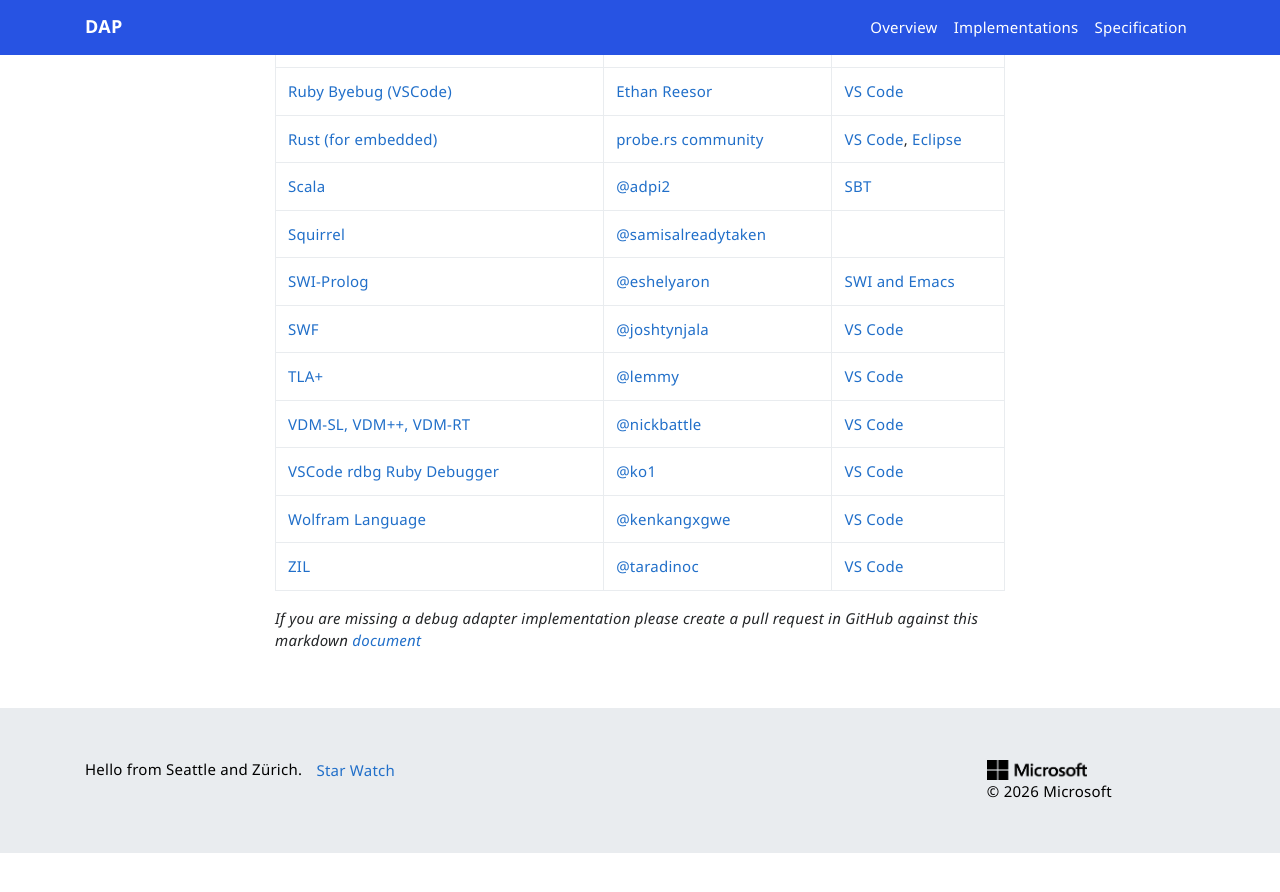
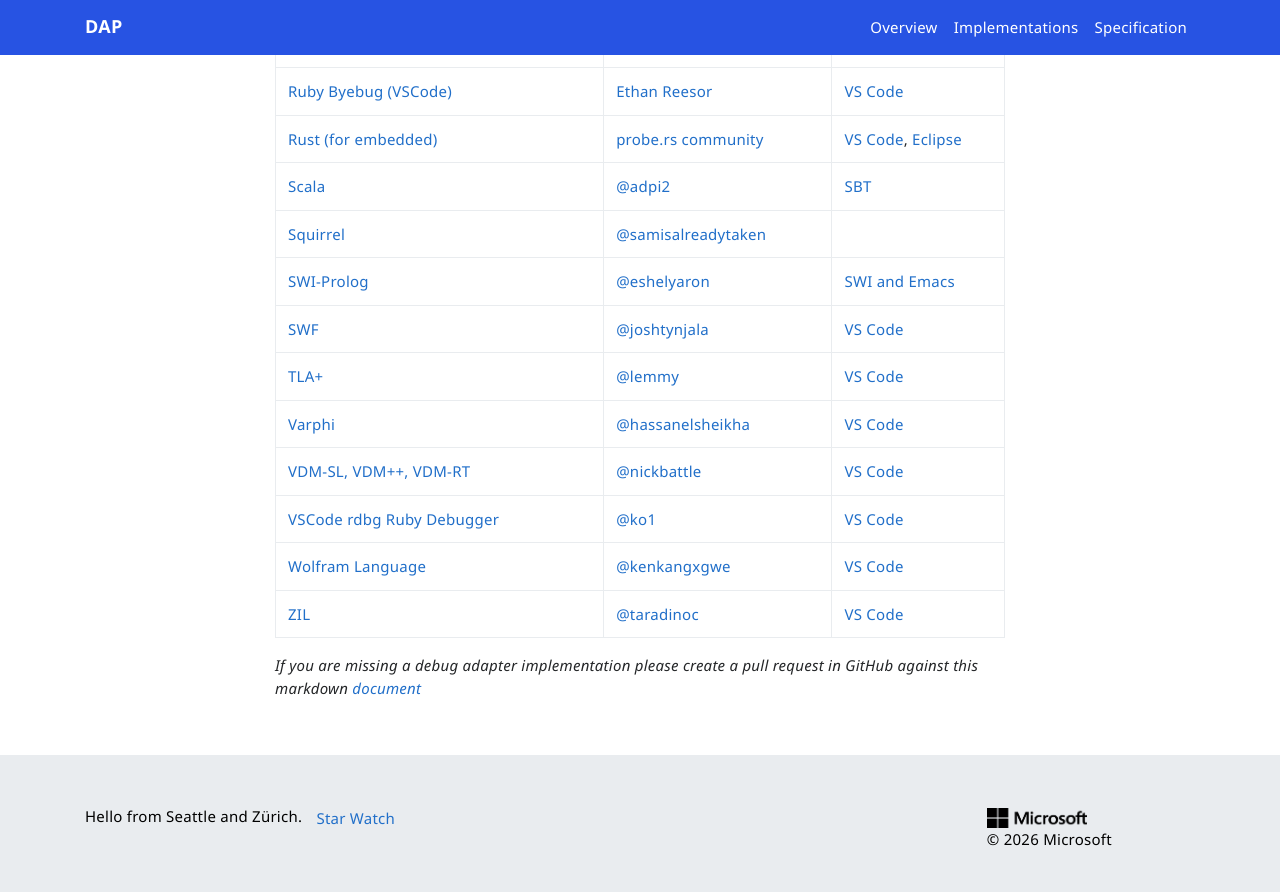
Before and after one commit to microsoft/debug-adapter-protocol, a Jekyll site: the page built from _implementors/adapters.md, in a window 1280 px wide and 900 px high, scrolled down 3767 px. Shown: the top 892 px of the window. Built offline with Jekyll 4.4.1, drawn with Linux system fonts in a browser that asks for light colours; nearby versions of some CDN libraries; comment, search, counter and statistics services are not loaded; before the commit the page ends 4620 px from its top, so only the background shows below that.

Commit message:
Add Varphi debug adapter (#586)

```diff
--- a/_implementors/adapters.md
+++ b/_implementors/adapters.md
@@ -89,6 +89,7 @@
 [SWI-Prolog](https://github.com/eshelyaron/debug_adapter)|[@eshelyaron](https://github.com/eshelyaron)|[SWI and Emacs](https://github.com/eshelyaron/debug_adapter#installation)
 [SWF](https://github.com/BowlerHatLLC/vscode-nextgenas)|[@joshtynjala](https://github.com/joshtynjala)|[VS Code](https://marketplace.visualstudio.com/items?itemName=bowlerhatllc.vscode-nextgenas)
 [TLA+](https://github.com/tlaplus/vscode-tlaplus)|[@lemmy](https://github.com/lemmy)|[VS Code](https://marketplace.visualstudio.com/items?itemName=alygin.vscode-tlaplus-nightly)
+[Varphi](https://github.com/varphi-lang/varphi-python-dap)|[@hassanelsheikha](https://github.com/hassanelsheikha)|[VS Code](https://marketplace.visualstudio.com/items?itemName=varphi-lang.varphi)
 [VDM-SL, VDM++, VDM-RT](https://github.com/nickbattle/vdmj/tree/master/lsp)|[@nickbattle](https://github.com/nickbattle)|[VS Code](https://marketplace.visualstudio.com/items?itemName=jonaskrask.vdm-vscode)
 [VSCode rdbg Ruby Debugger](https://github.com/ruby/vscode-rdbg)|[@ko1](https://github.com/ko1)|[VS Code](https://marketplace.visualstudio.com/items?itemName=KoichiSasada.vscode-rdbg)
 [Wolfram Language](https://github.com/kenkangxgwe/lsp-wl?tab=readme-ov-file#debug-adapter-features)|[@kenkangxgwe](https://github.com/kenkangxgwe/lsp-wl)|[VS Code](https://marketplace.visualstudio.com/items?itemName=lsp-wl.lsp-wl-client)
```
